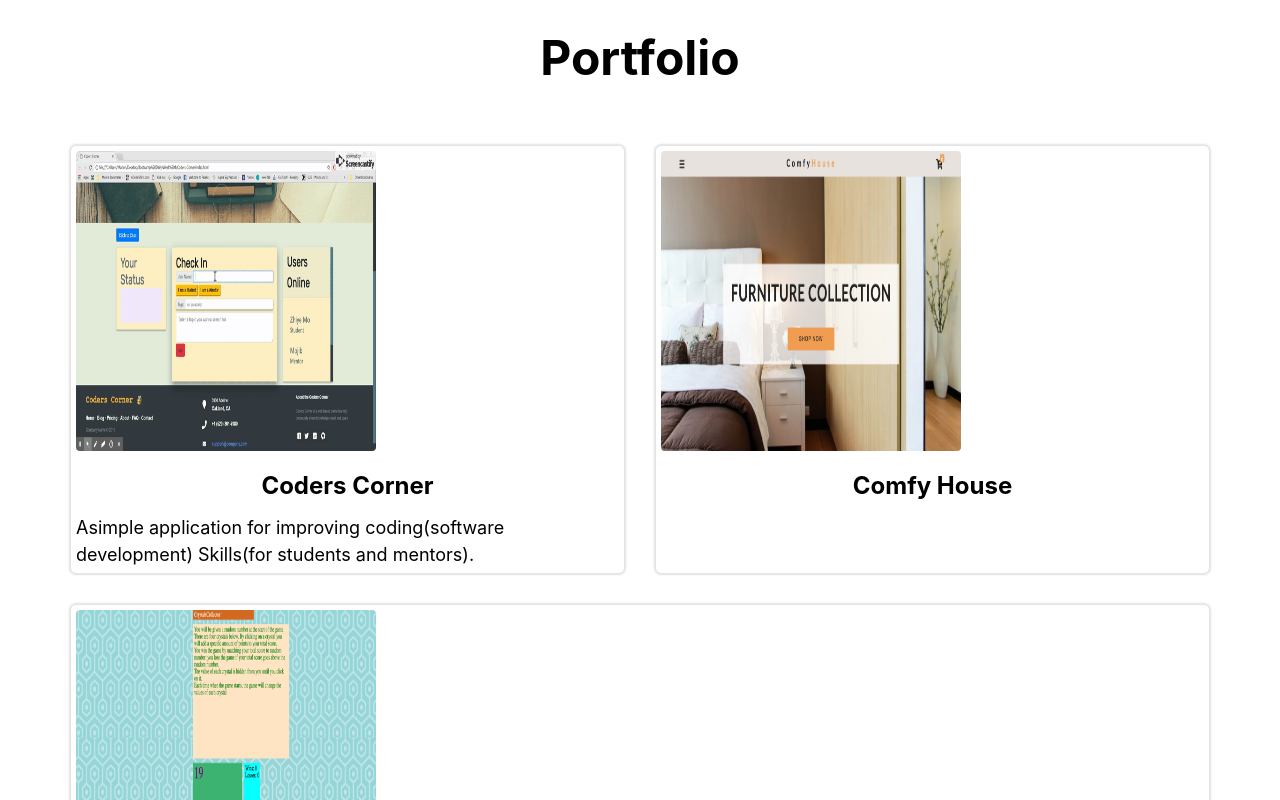
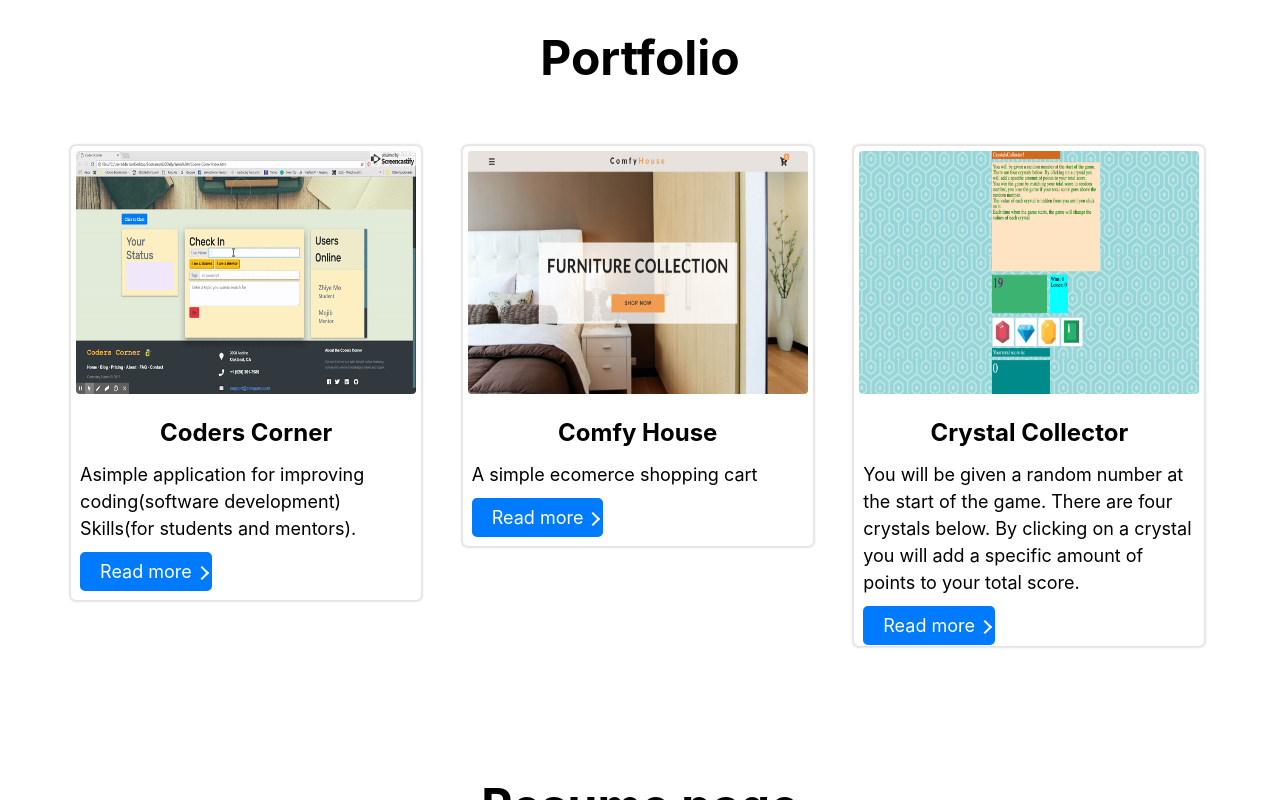
Before and after one commit to mojib2014/personal-portfolio, a Next.js app: page / in a window 1280 px wide. Shown: the part 2000-2800 px from the top of the page. Built offline with nearby package versions, Linux system fonts and the light colour scheme.

Commit message:
Add projects (portfolio section)

```diff
--- a/components/Portfolio.js
+++ b/components/Portfolio.js
@@ -1,4 +1,3 @@
-import React from "react";
 import Image from "next/image";
 import coderscorner from "../public/portfolio/coderscorner.gif";
 import comfyhouse from "../public/portfolio/comfyhouse.png";
@@ -6,7 +5,9 @@ import crystalCollector from "../public/portfolio/crystalCollector.png";
 import dentsoft from "../public/portfolio/dent-soft.gif";
 import issueTracker from "../public/portfolio/issueTracker.png";
 import vidly from "../public/portfolio/vidly.png";
+import arrowRight from "../public/icons/arrow-right.svg";
 import styles from "../styles/Portfolio.module.css";
+import Link from "next/link";
 
 export default function Portfolio() {
   return (
@@ -15,16 +16,16 @@ export default function Portfolio() {
         <h1 className="font-bold text-4xl text-center xl:text-5xl mb-12">
           Portfolio
         </h1>
-        <div className={`${styles.flex} flex align-center justify-center`}>
-          <div className={`${styles.card} m-4 w-[33.3%] flex-[33.3%] card`}>
+        <div className={styles.grid}>
+          <div className={`${styles.card} m-4 card`}>
             <Image
               className="rounded"
               src={coderscorner}
               alt="Coders Corner Project"
-              width={300}
-              height={300}
+              width={350}
+              height={250}
             />
-            <div className="card-body">
+            <div className={styles.cardBody}>
               <h2 className="text-center font-bold text-2xl md:text-1xl my-3">
                 Coders Corner
               </h2>
@@ -32,34 +33,49 @@ export default function Portfolio() {
                 Asimple application for improving coding(software development)
                 Skills(for students and mentors).
               </p>
+              <Link href="/projects/coders-corner">
+                <a>Read more</a>
+              </Link>
             </div>
           </div>
-          <div className={`${styles.card} m-4 w-[33.3%] flex-[33.3%] card`}>
+          <div className={`${styles.card} m-4 card`}>
             <Image
               className="rounded"
               src={comfyhouse}
               alt="Comfy House Project"
-              width={300}
-              height={300}
+              width={350}
+              height={250}
             />
-            <div className="card-body">
+            <div className={styles.cardBody}>
               <h2 className="text-center font-bold text-2xl md:text-1xl my-3">
                 Comfy House
               </h2>
+              <p>A simple ecomerce shopping cart</p>
+              <Link href="/projects/comfy-house">
+                <a>Read more</a>
+              </Link>
             </div>
           </div>
-          <div className={`${styles.card} m-4 w-[33.3%] flex-[33.3%] card`}>
+          <div className={`${styles.card} m-4 card`}>
             <Image
               className="rounded"
               src={crystalCollector}
               alt="Crystal Collector Project"
-              width={300}
-              height={300}
+              width={350}
+              height={250}
             />
-            <div className="card-body">
+            <div className={styles.cardBody}>
               <h2 className="text-center font-bold text-2xl md:text-1xl my-3">
                 Crystal Collector
               </h2>
+              <p>
+                You will be given a random number at the start of the game.
+                There are four crystals below. By clicking on a crystal you will
+                add a specific amount of points to your total score.
+              </p>
+              <Link href="/projects/crystall-collector">
+                <a>Read more</a>
+              </Link>
             </div>
           </div>
         </div>
--- a/styles/Portfolio.module.css
+++ b/styles/Portfolio.module.css
@@ -2,8 +2,14 @@
   padding-top: 120px;
 }
 
-.flex {
-  flex-wrap: wrap;
+.grid {
+  align-items: baseline;
+  display: grid;
+  grid-template-columns: repeat(auto-fit, minmax(300px, 386.6px));
+  grid-template-rows: auto;
+  column-gap: 5px;
+  row-gap: 10px;
+  justify-content: center;
 }
 
 .card {
@@ -11,8 +17,63 @@
   border-radius: 5px;
   box-shadow: 0 0 2px 2px #dddd;
   padding: 5px;
+  max-width: 350px;
+  max-height: 500px;
+  -webkit-transition: all 0.3s ease-in-out;
+  -moz-transition: all 0.3s ease-in-out;
+  transition: all 0.3s ease-in-out;
+}
+.card:hover {
+  transform: scale(1.1);
 }
 
 .card img {
   width: 100% !important;
+  max-width: 350px;
+  min-height: 100%;
+  height: 100%;
 }
+
+.cardBody {
+  align-items: center;
+  display: flex;
+  flex-direction: column;
+  justify-content: stretch;
+  padding: 4px;
+  height: 100%;
+}
+
+.cardBody p {
+  align-self: flex-start;
+  margin-bottom: 10px;
+}
+
+.cardBody a {
+  align-self: flex-start;
+  justify-self: flex-end;
+  position: relative;
+  background-color: var(--primary);
+  border: 2px solid var(--primary);
+  border-radius: 5px;
+  color: #fff;
+  display: block;
+  padding: 4px 18px;
+  text-align: center;
+  margin-top: auto;
+}
+
+.cardBody a::after {
+  content: "";
+  position: absolute;
+  top: 41%;
+  width: 10px;
+  height: 10px;
+  border: 2px solid;
+  -ms-transform: rotate(45deg);
+  -webkit-transform: rotate(45deg);
+  transform: rotate(45deg);
+  border-left: 0;
+  border-bottom: 0;
+  margin-left: 5px;
+  text-align: center;
+}
```
Also changed, not shown: public/icons/arrow-right.svg (added).
